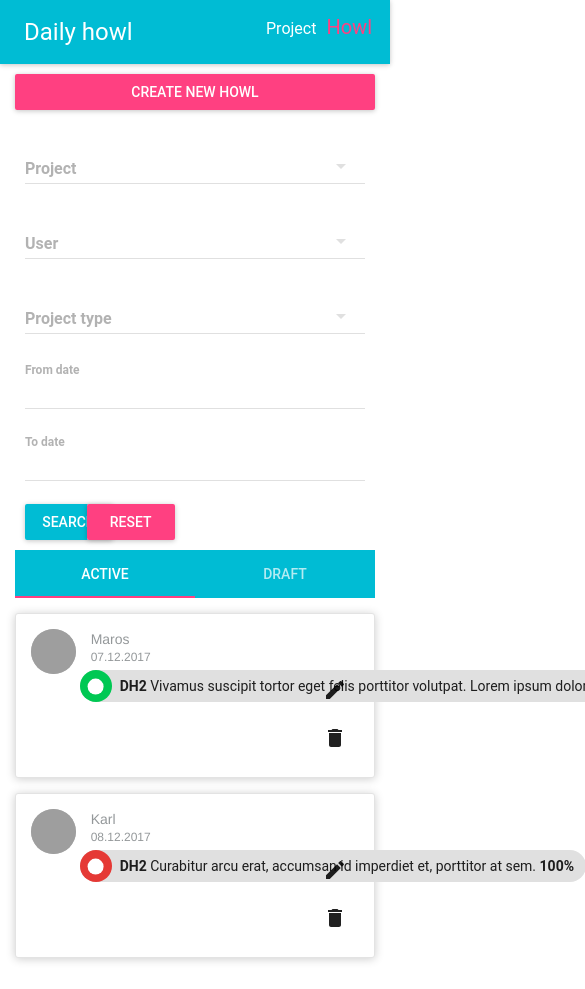
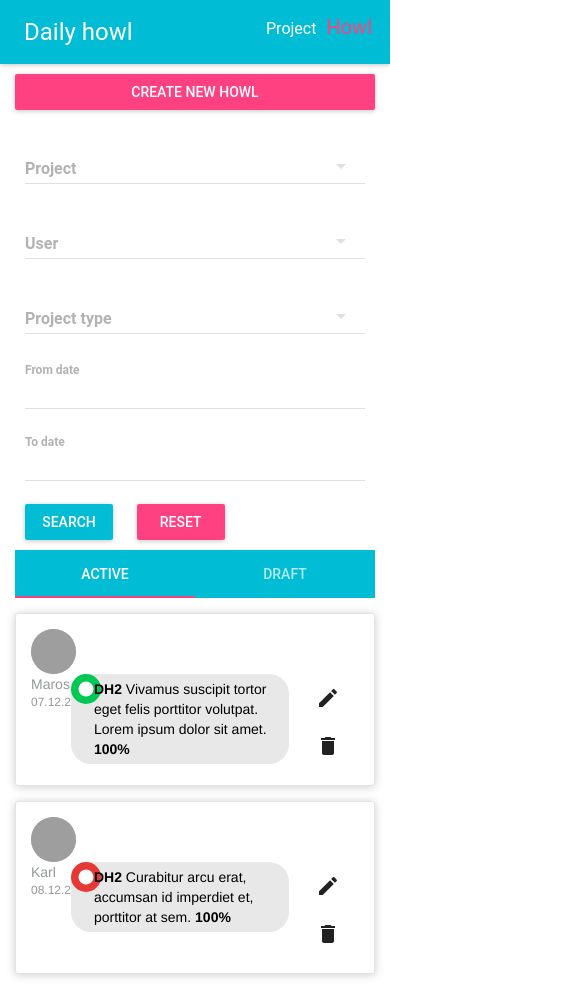
Before and after one commit to marossmrek/project_manager, a React app: page /howl in a window 390 px wide. Shown: the top 989 px of the page, 585 px wide, since content can reach past the window. Built offline with nearby package versions, Linux system fonts and the light colour scheme; grey boxes are pictures that could not be loaded.

Commit message:
Little responsive refactoring

```diff
--- a/src/components/Howl.js
+++ b/src/components/Howl.js
@@ -8,7 +8,7 @@ class Howl extends React.Component {
 
     render() {
         return (
-            <div className="container-fluid project">
+            <div className="container-fluid page-container">
                 <HowlFormModal/>
                 <Filter/>
                 <ListHowl/>
--- a/src/components/Project.js
+++ b/src/components/Project.js
@@ -7,7 +7,7 @@ class Project extends React.Component {
 
     render() {
         return (
-            <div className="container-fluid project">
+            <div className="container-fluid page-container">
                 <ProjectFormModal/>
                 <ListProject/>
             </div>
--- a/src/containers/HowlFormModal.js
+++ b/src/containers/HowlFormModal.js
@@ -124,18 +124,18 @@ class HowlFormModal extends React.Component {
                         <p>Sure delete howl from <b>{moment(form.formValue.date).format('DD.MM.YYYY')}</b>?</p> :
                         <div>
                             <div className="row">
-                                <div className="col-xs-10 linear-progress">
+                                <div className="col-sm-10 linear-progress">
                                     <LinearProgress color={this.getWorkingState() === 100 && "#ff4081"}
                                                     mode="determinate"
                                                     value={this.getWorkingState()}/>
                                 </div>
-                                <div className="col-xs-2 working-state">
+                                <div className="col-sm-2 working-state">
                                     <b>{this.getWorkingState()} %</b>
                                     <p className="error">{form.formValueError.percentageError}</p>
                                 </div>
                             </div>
                             <div className="row">
-                                <div className="col-xs-6">
+                                <div className="col-sm-6">
                                     <DatePicker
                                         floatingLabelText="Date"
                                         floatingLabelFixed={true}
@@ -152,7 +152,7 @@ class HowlFormModal extends React.Component {
                                         okLabel="OK"
                                     />
                                 </div>
-                                <div className="col-xs-6">
+                                <div className="col-sm-6">
                                     <SelectField
                                         floatingLabelText="Type"
                                         value={form.formValue.type}
@@ -171,7 +171,7 @@ class HowlFormModal extends React.Component {
                             {form.formValue.projects.map((project, order) => {
                                     return (
                                         <div key={order} className="row">
-                                            <div className="col-xs-2">
+                                            <div className="col-sm-2">
                                                 <SelectField
                                                     floatingLabelText="Code"
                                                     fullWidth={true}
@@ -188,7 +188,7 @@ class HowlFormModal extends React.Component {
                                                     <MenuItem value="DH4" primaryText="DH4"/>
                                                 </SelectField>
                                             </div>
-                                            <div className="col-xs-4">
+                                            <div className="col-sm-4">
                                                 <TextField
                                                     value={project.description}
                                                     fullWidth={true}
@@ -202,7 +202,7 @@ class HowlFormModal extends React.Component {
                                                     })}
                                                 />
                                             </div>
-                                            <div className="col-xs-3 slider">
+                                            <div className="col-sm-3 slider">
                                                 <IconButton disableTouchRipple={true} touch={true}
                                                             style={{width: "100%", height: "100%"}}
                                                             tooltip={project.percentage}
@@ -221,7 +221,7 @@ class HowlFormModal extends React.Component {
                                                     />
                                                 </IconButton>
                                             </div>
-                                            <div className="col-xs-1 form-icon">
+                                            <div className="col-xs-2 col-sm-1 form-icon">
                                                 <IconButton onClick={() => changeFormProjectValue({
                                                     index: order,
                                                     formName: "status",
--- a/src/containers/ListHowl.js
+++ b/src/containers/ListHowl.js
@@ -26,15 +26,15 @@ class ListProject extends React.Component {
         return (
             <div key={listItem.id} className="list-item-container">
                 <div className="row">
-                    <div className="col-xs-2 col-sm-1 col-md-1 avatar">
+                    <div className="col-xs-1 avatar">
                         <Avatar
                             size={45}
                             src="https://cdn1.iconfinder.com/data/icons/supericon-animals-1/512/Dog_SC.png"
                         />
                     </div>
-                    <div className="col-xs-10 col-sm-11 col-md-11">
+                    <div className="col-xs-11">
                         <div className="row">
-                            <div className="col-md-2">
+                            <div className="col-xs-2 item-info">
                                 <div className="list-item-user">
                                     {listItem.user}
                                 </div>
@@ -45,25 +45,25 @@ class ListProject extends React.Component {
                             <div className="col-xs-8">
                                 {listItem.projects.map((project, index) => {
                                     return (
-                                        <div className="row">
-                                            <Chip
-                                                className="col-xs-12 chip"
-                                                key={index}
-                                                style={{margin: "4px"}}
-                                            >
+                                        <div className="row chip">
+                                            <div className="col-xs-1 status">
                                                 <Avatar
+                                                    size={30}
                                                     backgroundColor={project.status === "Good" ? "#00C853" : "#e53935"}
                                                     icon={<PointIcon />}/>
 
+                                            </div>
+                                            <div className="col-xs-11 work-description">
                                                 <b>{project.code} </b>
                                                 {project.description}
                                                 <b> {project.percentage}%</b>
-                                            </Chip>
+
+                                            </div>
                                         </div>
                                     )
                                 })}
                             </div>
-                            <div className="col-md-2 action-icons">
+                            <div className="col-xs-2 action-icons">
                                 <IconButton
                                     onClick={() => this.props.setUpEditMode(this.props.list.allListItem[index])}
                                     tooltip="Edit">
--- a/src/containers/ProjectFormModal.js
+++ b/src/containers/ProjectFormModal.js
@@ -88,7 +88,7 @@ class ProjectFormModal extends React.Component {
                     {form.deleteMode ? <p>Sure delete project <b>{form.formValue.name}</b>?</p> :
                         <div>
                             <div className="row">
-                                <div className="col-xs-8">
+                                <div className="col-sm-8">
                                     <TextField
                                         value={form.formValue.name}
                                         fullWidth={true}
@@ -101,7 +101,7 @@ class ProjectFormModal extends React.Component {
                                         })}
                                     />
                                 </div>
-                                <div className="col-xs-4">
+                                <div className="col-sm-4">
                                     <TextField
                                         value={form.formValue.code}
                                         fullWidth={true}
@@ -116,7 +116,7 @@ class ProjectFormModal extends React.Component {
                                 </div>
                             </div>
                             <div className="row">
-                                <div className="col-xs-6">
+                                <div className="col-sm-6">
                                     <SelectField
                                         floatingLabelText="Type"
                                         value={form.formValue.type}
@@ -133,7 +133,7 @@ class ProjectFormModal extends React.Component {
                                         <MenuItem value="Functions" primaryText="Functions"/>
                                     </SelectField>
                                 </div>
-                                <div className="col-xs-6">
+                                <div className="col-sm-6">
                                     <SelectField
                                         floatingLabelText="State"
                                         value={form.formValue.state}
@@ -152,7 +152,7 @@ class ProjectFormModal extends React.Component {
                                 </div>
                             </div>
                             <div className="row">
-                                <div className="col-xs-12">
+                                <div className="col-sm-12">
                                     <TextField
                                         value={form.formValue.description}
                                         fullWidth={true}
--- a/src/styles/list-item.scss
+++ b/src/styles/list-item.scss
@@ -17,7 +17,7 @@
     text-align: left;
   }
 
-  .list-item-code, .list-item- {
+  .list-item-code {
     color: #3b3b3b;
   }
 
@@ -34,6 +34,19 @@
     }
   }
 
+  .chip {
+    background: #E8E8E8;
+    border-radius: 20px;
+    .status {
+      padding: 0px !important;
+    }
+
+    .work-description {
+      color: black;
+      padding: 5px;
+    }
+  }
+
   .action-icons {
     text-align: right;
   }
--- a/src/styles/modal.scss
+++ b/src/styles/modal.scss
@@ -22,5 +22,11 @@
 
 .form-icon {
   margin-top: 30px;
-  text-align: right
+  text-align: right;
+  @media screen and (max-width: 768px) {
+    & {
+      margin-top: -25px;
+      text-align: left;
+    }
+  }
 }
--- /dev/null
+++ b/src/styles/page-container.scss
@@ -0,0 +1,14 @@
+.page-container{
+  margin-top: 10px;
+  .filter{
+    padding: 10px;
+    .button{
+      margin-top: 15px;
+      @media screen and (max-width: 768px) {
+        & {
+          margin-right: 50px;
+        }
+      }
+    }
+  }
+}
--- a/src/styles/project.scss
+++ /dev/null
@@ -1,9 +0,0 @@
-.project{
-  margin-top: 10px;
-  .filter{
-    padding: 10px;
-    .button{
-      margin-top: 15px;
-    }
-  }
-}
--- a/src/styles/style.scss
+++ b/src/styles/style.scss
@@ -1,5 +1,5 @@
 @import "header";
 @import "home";
-@import "project";
+@import "page-container";
 @import "list-item";
 @import "modal";
```
